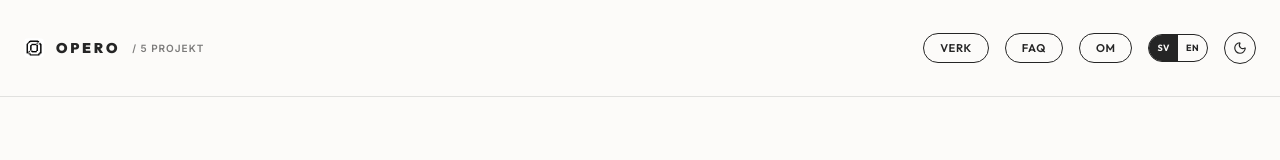
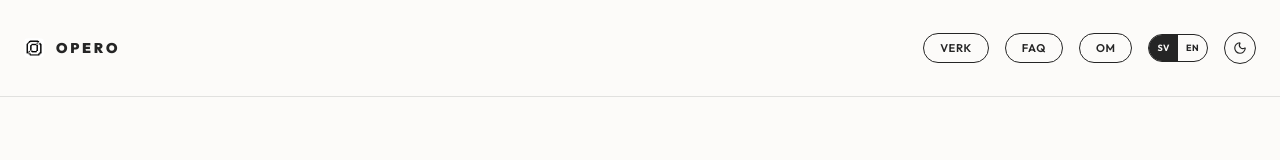
Before and after one commit to rasmuswahlgrenmsc-eng/opero-directory, a Next.js app: page / in a window 1280 px wide. Shown: the top 160 px of the page. Built offline with nearby package versions, Linux system fonts and the light colour scheme.

Commit message:
chore: remove project count from header logo area

```diff
--- a/src/app/page.tsx
+++ b/src/app/page.tsx
@@ -302,7 +302,6 @@ export default function Home() {
             />
           </div>
           <span className="font-display font-black text-sm tracking-[0.2em] uppercase">{text.works}</span>
-          <span className="text-[10px] tracking-widest text-[#252525]/60 dark:text-[#FCFBF9]/60 font-semibold uppercase">/ {text.worksCount}</span>
         </div>
 
         <nav className="flex items-center gap-3 sm:gap-4">
```
